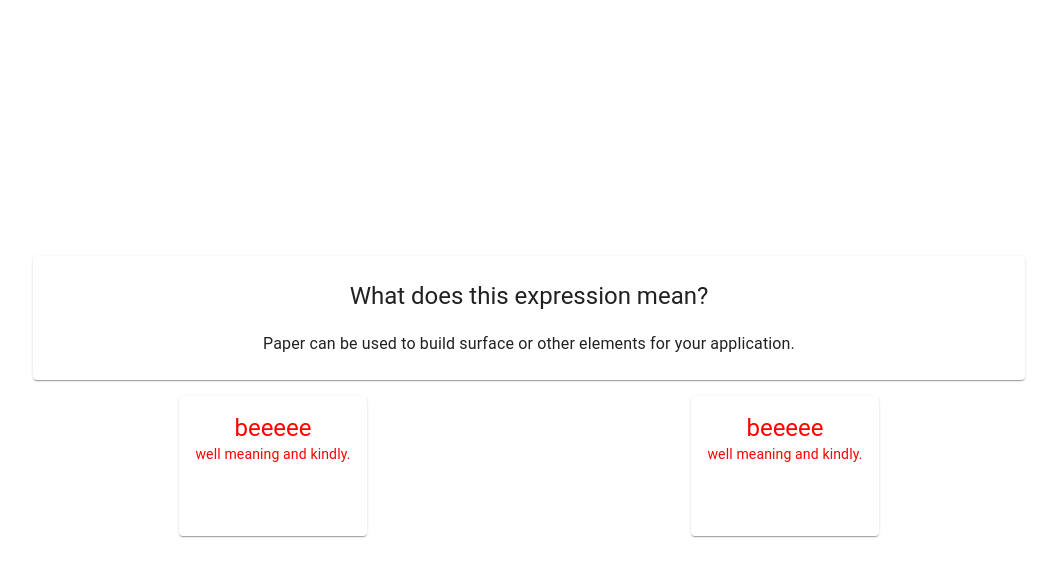
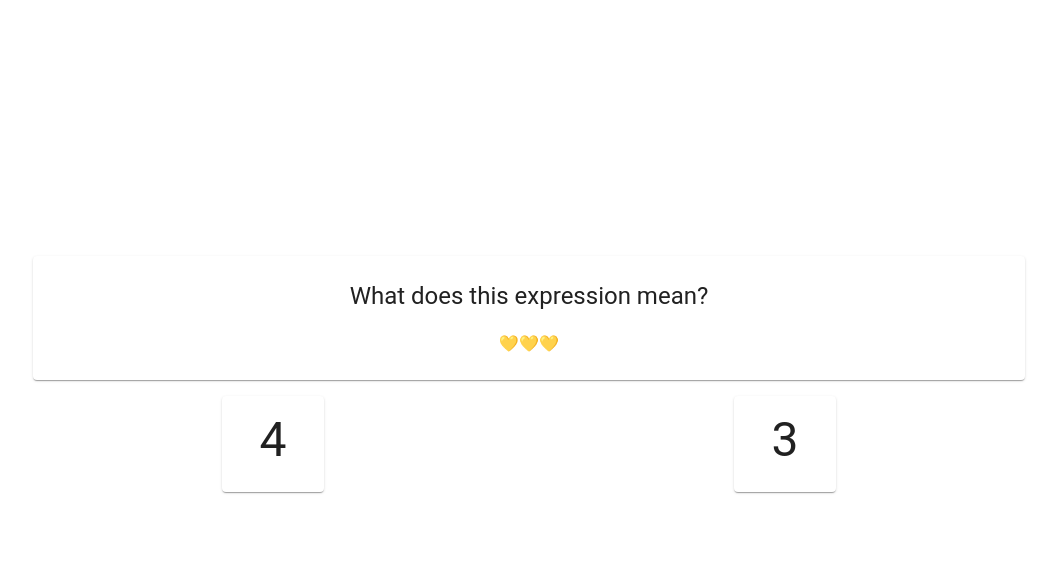
Before and after one commit to imciflam/readability-test-minigame, a React (Create React App) app: page / in a window 1280 px wide. Both pictures are taken after a click on the button "PLAY". Shown: the top 576 px of the page, without its empty margins (111-1168 px from the left). Built offline with nearby package versions, Linux system fonts and the light colour scheme.

Commit message:
+ string templates

```diff
--- a/src/components/ContrastTemplate.css
+++ b/src/components/ContrastTemplate.css
@@ -14,6 +14,6 @@ body {
   min-width: 50%;
 }
 .MuiCardContent-root {
-  color: red;
-  min-height: 100px;
+  min-height: 45px;
+  min-width: 70px;
 }
--- a/src/components/ContrastTemplate.js
+++ b/src/components/ContrastTemplate.js
@@ -1,10 +1,83 @@
-import React from "react";
+import React, { useState, useEffect } from "react";
 import { makeStyles } from "@material-ui/core/styles";
 import Paper from "@material-ui/core/Paper";
 import Typography from "@material-ui/core/Typography";
 import Card from "@material-ui/core/Card";
 import CardContent from "@material-ui/core/CardContent";
 import "./ContrastTemplate.css";
+
+const gameDataLevels = [
+  {
+    task: `💛💛💛`,
+    leftAnswer: `4`,
+    rightAnswer: `3`,
+    color: `light`,
+    type: `pictogram`
+  },
+  {
+    task: `четыре`,
+    leftAnswer: `4`,
+    rightAnswer: `6`,
+    color: `dark`,
+    type: `letters`
+  },
+  {
+    task: `🖤🖤🖤🖤🖤🖤🖤`,
+    leftAnswer: `8`,
+    rightAnswer: `7`,
+    color: `dark`,
+    type: `pictogram`
+  },
+  {
+    task: `один`,
+    leftAnswer: `1`,
+    rightAnswer: `2`,
+    color: `light`,
+    type: `letters`
+  },
+  {
+    task: `♡♡♡♡♡`,
+    leftAnswer: `4`,
+    rightAnswer: `5`,
+    color: `light`,
+    type: `pictogram`
+  },
+  {
+    task: `восемь`,
+    leftAnswer: `9`,
+    rightAnswer: `8`,
+    color: `dark`,
+    type: `letters`
+  },
+  {
+    task: `🖤🖤🖤🖤🖤🖤🖤🖤🖤`,
+    leftAnswer: `8`,
+    rightAnswer: `9`,
+    color: `dark`,
+    type: `pictogram`
+  },
+  {
+    task: `пять`,
+    leftAnswer: `6`,
+    rightAnswer: `5`,
+    color: `light`,
+    type: `letters`
+  },
+  {
+    task: `💛💛💛💛💛💛`,
+    leftAnswer: `5`,
+    rightAnswer: `6`,
+    color: `light`,
+    type: `pictogram`
+  },
+  {
+    task: `два`,
+    leftAnswer: `2`,
+    rightAnswer: `1`,
+    color: `dark`,
+    type: `letters`
+  }
+];
 
 const useStyles = makeStyles(theme => ({
   root: {
@@ -22,8 +95,10 @@ const useStyles = makeStyles(theme => ({
   }
 }));
 
-export default function ContrastTemplate(props) {
+const ContrastTemplate = props => {
   const classes = useStyles();
+  const [counter, setCounter] = useState(0);
+
   return (
     <div>
       <Paper className={classes.root}>
@@ -31,34 +106,27 @@ export default function ContrastTemplate(props) {
           What does this expression mean?
         </Typography>
         <br />
-        <Typography component="p">
-          Paper can be used to build surface or other elements for your
-          application.
-        </Typography>
+        <Typography component="p">{gameDataLevels[counter].task}</Typography>
       </Paper>
       <div className="container">
         <Card className={classes.card}>
           <CardContent>
-            <Typography variant="h5" component="h2">
-              beeeee
-            </Typography>
-            <Typography variant="body2" component="p">
-              well meaning and kindly.
+            <Typography variant="h3" component="h2">
+              {gameDataLevels[counter].leftAnswer}
             </Typography>
           </CardContent>
         </Card>
 
         <Card className={classes.card}>
           <CardContent>
-            <Typography variant="h5" component="h2">
-              beeeee
-            </Typography>
-            <Typography variant="body2" component="p">
-              well meaning and kindly.
+            <Typography variant="h3" component="h2">
+              {gameDataLevels[counter].rightAnswer}
             </Typography>
           </CardContent>
         </Card>
       </div>
     </div>
   );
-}
+};
+
+export default ContrastTemplate;
--- a/src/components/Driver.js
+++ b/src/components/Driver.js
@@ -2,79 +2,6 @@ import React, { useState } from "react";
 import WelcomeTemplate from "./WelcomeTemplate";
 import ContrastTemplate from "./ContrastTemplate";
 import ThankYou from "./ThankYou";
-
-const gameDataLevels = [
-  {
-    task: `💛💛💛`,
-    leftAnswer: ``,
-    rightAnswer: ``,
-    color: `light`,
-    type: `pictogram`
-  },
-  {
-    task: `четыре`,
-    leftAnswer: `4`,
-    rightAnswer: `6`,
-    color: `dark`,
-    type: `letters`
-  },
-  {
-    task: `🖤🖤🖤🖤🖤🖤🖤`,
-    leftAnswer: `8`,
-    rightAnswer: `7`,
-    color: `dark`,
-    type: `pictogram`
-  },
-  {
-    task: `один`,
-    leftAnswer: `1`,
-    rightAnswer: `2`,
-    color: `light`,
-    type: `letters`
-  },
-  {
-    task: `♡♡♡♡♡`,
-    leftAnswer: `4`,
-    rightAnswer: `5`,
-    color: `light`,
-    type: `pictogram`
-  },
-  {
-    task: `восемь`,
-    leftAnswer: `9`,
-    rightAnswer: `8`,
-    color: `dark`,
-    type: `letters`
-  },
-  {
-    task: `🖤🖤🖤🖤🖤🖤🖤🖤🖤`,
-    leftAnswer: `8`,
-    rightAnswer: `9`,
-    color: `dark`,
-    type: `pictogram`
-  },
-  {
-    task: `пять`,
-    leftAnswer: `6`,
-    rightAnswer: `5`,
-    color: `light`,
-    type: `letters`
-  },
-  {
-    task: `💛💛💛💛💛💛`,
-    leftAnswer: `5`,
-    rightAnswer: `6`,
-    color: `light`,
-    type: `pictogram`
-  },
-  {
-    task: `два`,
-    leftAnswer: `2`,
-    rightAnswer: `1`,
-    color: `dark`,
-    type: `letters`
-  }
-];
 
 const renderComponent = (displayedScreen, setScreen) => {
   console.log(displayedScreen);
@@ -97,6 +24,10 @@ const renderComponent = (displayedScreen, setScreen) => {
       return (
         <ThankYou displayedScreen={displayedScreen} setScreen={setScreen} />
       );
+    default:
+      return (
+        <ThankYou displayedScreen={displayedScreen} setScreen={setScreen} />
+      );
   }
 };
 
```
